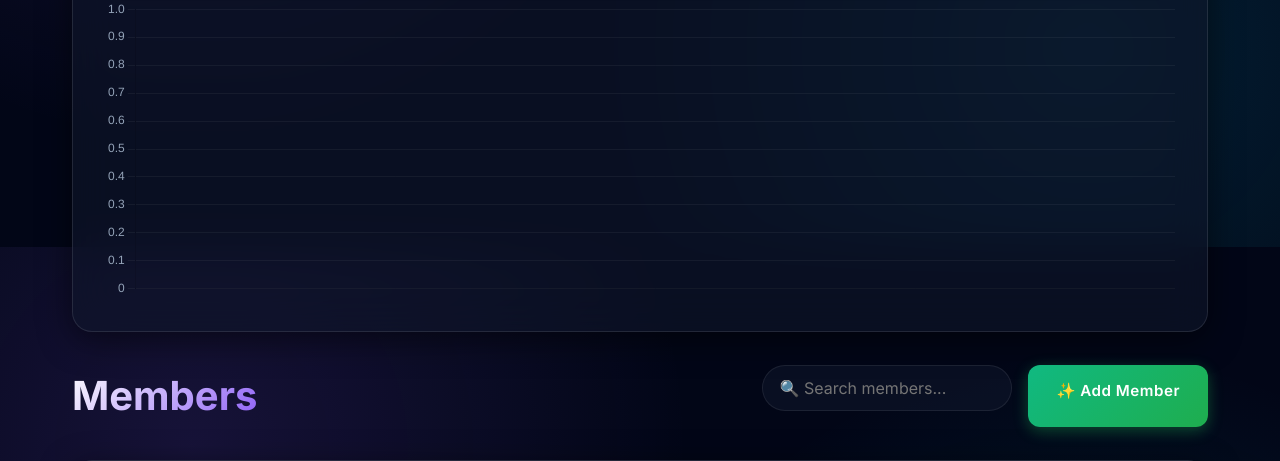
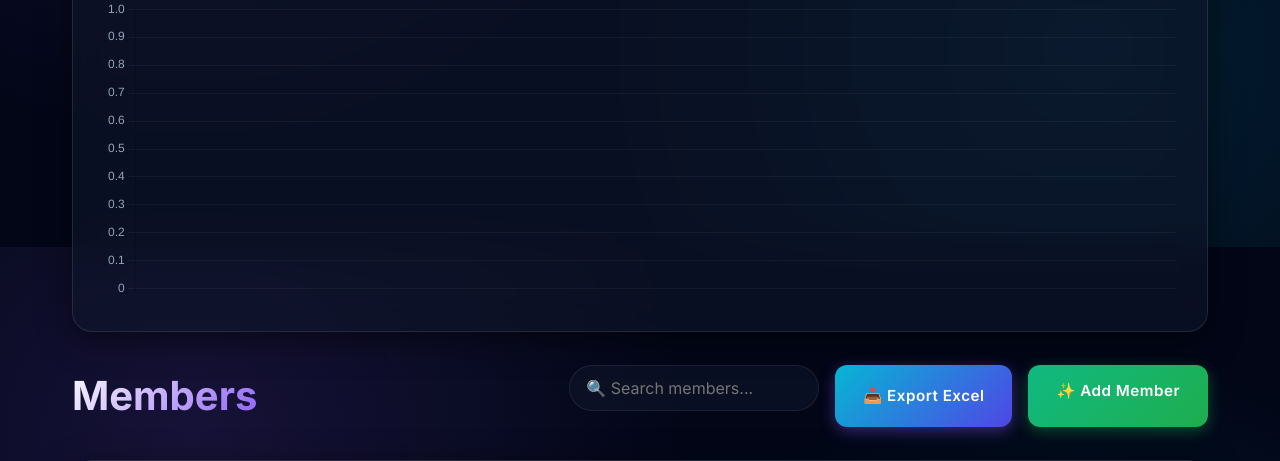
Before and after one commit to AHADKHATTAK1/fitnessmangement, a Flask app: template templates/dashboard_enhanced.html in a window 1280 px wide. Shown: the part 1353-1814 px from the top of the page. Run offline with Flask 3, Linux system fonts and the light colour scheme; the template is opened without the code that fills it: most values are stand-ins (such as "Sample title", 1, 10 or a date in 2020).

Commit message:
UI: Added 'Export Excel' button to dashboard (Resolves 'exprt wala button')

```diff
--- a/templates/dashboard_enhanced.html
+++ b/templates/dashboard_enhanced.html
@@ -418,6 +418,10 @@
             <input type="text" id="memberSearch" onkeyup="filterMembers()" placeholder="🔍 Search members..."
                 style="padding: 0.75rem 1rem; border-radius: 24px; border: 1px solid var(--border); background: var(--bg-card); color: var(--text); width: 250px; transition: all 0.3s;"
                 onfocus="this.style.width='300px'" onblur="this.style.width='250px'">
+            <a href="{{ url_for('download_excel') }}" class="btn member-card-3d"
+                style="background: linear-gradient(135deg, var(--secondary), #4f46e5); color: white; display: inline-flex; align-items: center; gap: 0.5rem; border: none;">
+                📥 Export Excel
+            </a>
             <a href="{{ url_for('add_member') }}" class="btn btn-success member-card-3d">✨ Add Member</a>
         </div>
     </div>
```
